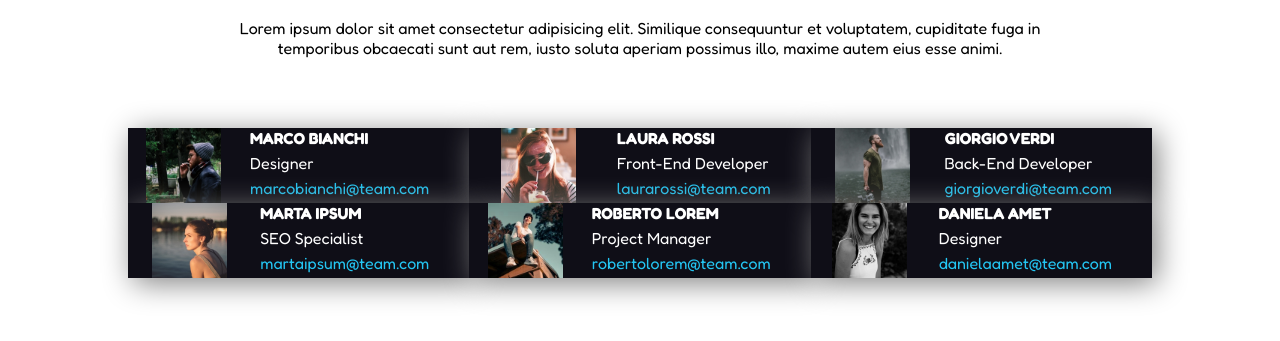
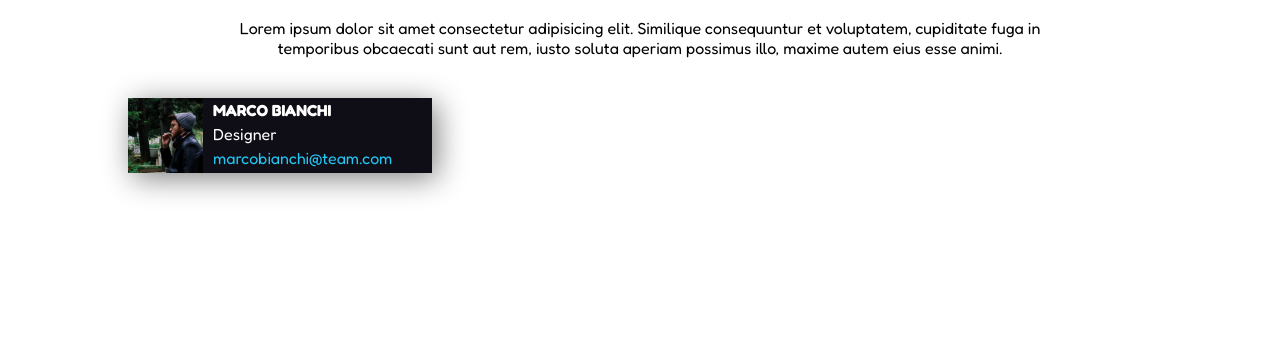
Before and after one commit to MatTheoo89/html-css-float-cards, a plain HTML site: page index.html in a window 1280 px wide. Shown: the part 101-442 px from the top of the page. Drawn offline with Linux system fonts and the light colour scheme.

```diff
--- a/assets/css/style.css
+++ b/assets/css/style.css
@@ -10,10 +10,6 @@ main, p{
   padding: 30px;
   text-align: center;
   padding: 40px 0;
-}
-
-section{
-  padding: 30px 0;
 }
 
 h1{
@@ -68,7 +64,7 @@ span{
 
 .row .col .box{
   float: left;
-  width: calc(100% / 3);
+  /* width: calc(100% / 3); */
 }
 
 .box{
@@ -76,18 +72,10 @@ span{
   box-shadow: 5px 5px 30px grey;
 }
 
-.job{
-  padding: 5px 0;
-}
-
 .row .col .box-2{
   float: right;
   text-align: left;
-  vertical-align: middle;
+  line-height: 1.5rem;
   padding-left: 10px;
   padding-right: 40px;
 }
-
-.row .col .box-2 p{
-  padding: 5px 0;
-}
--- a/index.html
+++ b/index.html
@@ -38,60 +38,6 @@
           </div>
         </div>
 
-        <div class="box">
-          <img src="assets/img/female1.png" alt="female1">
-          <div class="box-2">
-            <h4>Laura Rossi</h4>
-            <span class="job">Front-End Developer</span>
-            <span class="mail">laurarossi@team.com</span>
-          </div>
-        </div>
-
-        <div class="box">
-          <img src="assets/img/male2.png" alt="male2">
-          <div class="box-2">
-            <h4>Giorgio Verdi</h4>
-            <span class="job">Back-End Developer</span>
-            <span class="mail">giorgioverdi@team.com</span>
-          </div>
-
-        </div>
-
-      </div>
-
-    </section>
-
-    <section class="row clearfix">
-
-      <div class="col">
-
-        <div class="box">
-          <img src="assets/img/female2.png" alt="female2">
-          <div class="box-2">
-            <h4>Marta Ipsum</h4>
-            <span class="job">SEO Specialist</span>
-            <span class="mail">martaipsum@team.com</span>
-          </div>
-        </div>
-
-        <div class="box">
-          <img src="assets/img/male3.png" alt="male3">
-          <div class="box-2">
-            <h4>Roberto Lorem</h4>
-            <span class="job">Project Manager</span>
-            <span class="mail">robertolorem@team.com</span>
-          </div>
-        </div>
-
-        <div class="box">
-          <img src="assets/img/female3.png" alt="female3">
-          <div class="box-2">
-            <h4>Daniela Amet</h4>
-            <span class="job">Designer</span>
-            <span class="mail">danielaamet@team.com</span>
-          </div>
-        </div>
-
       </div>
 
     </section>
```
